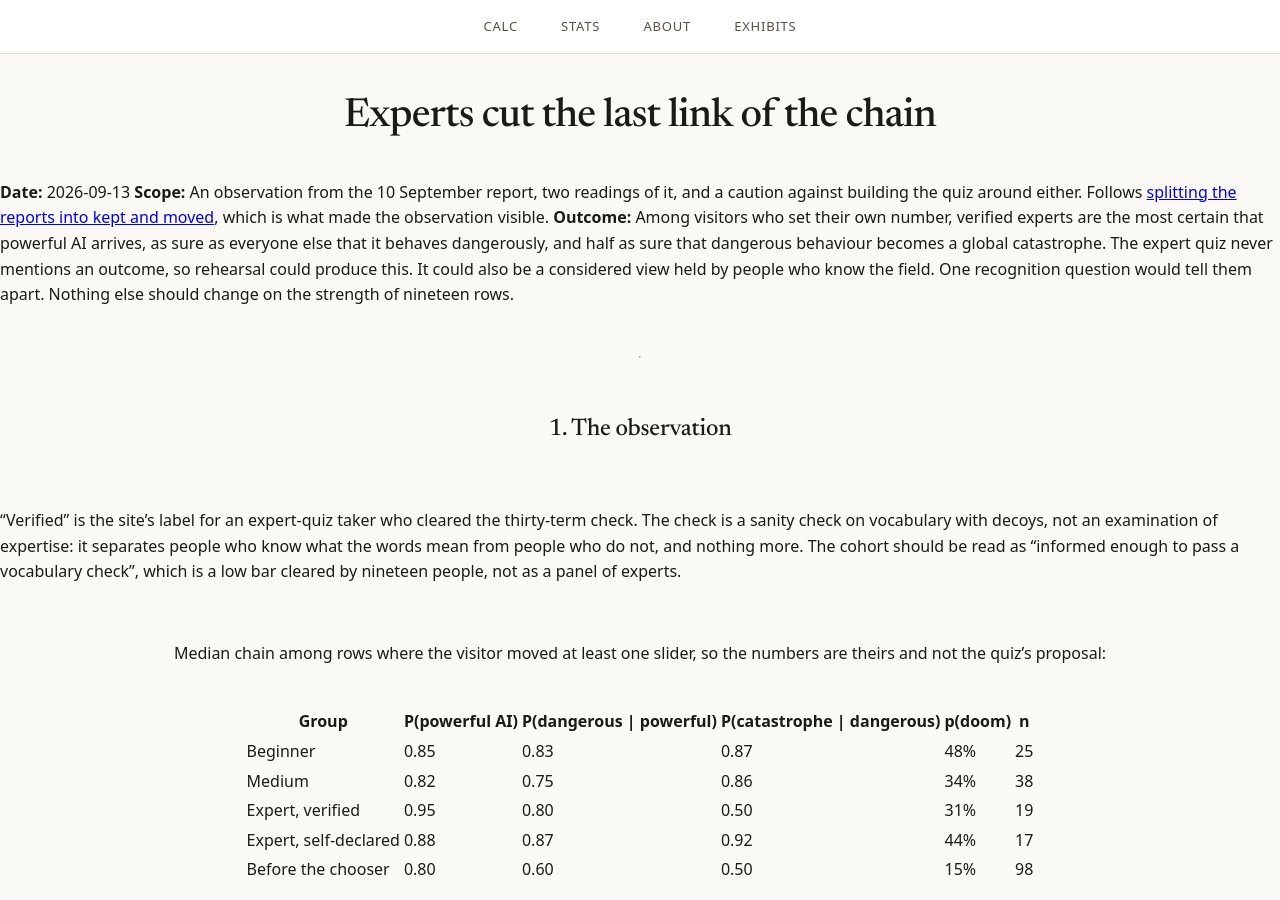
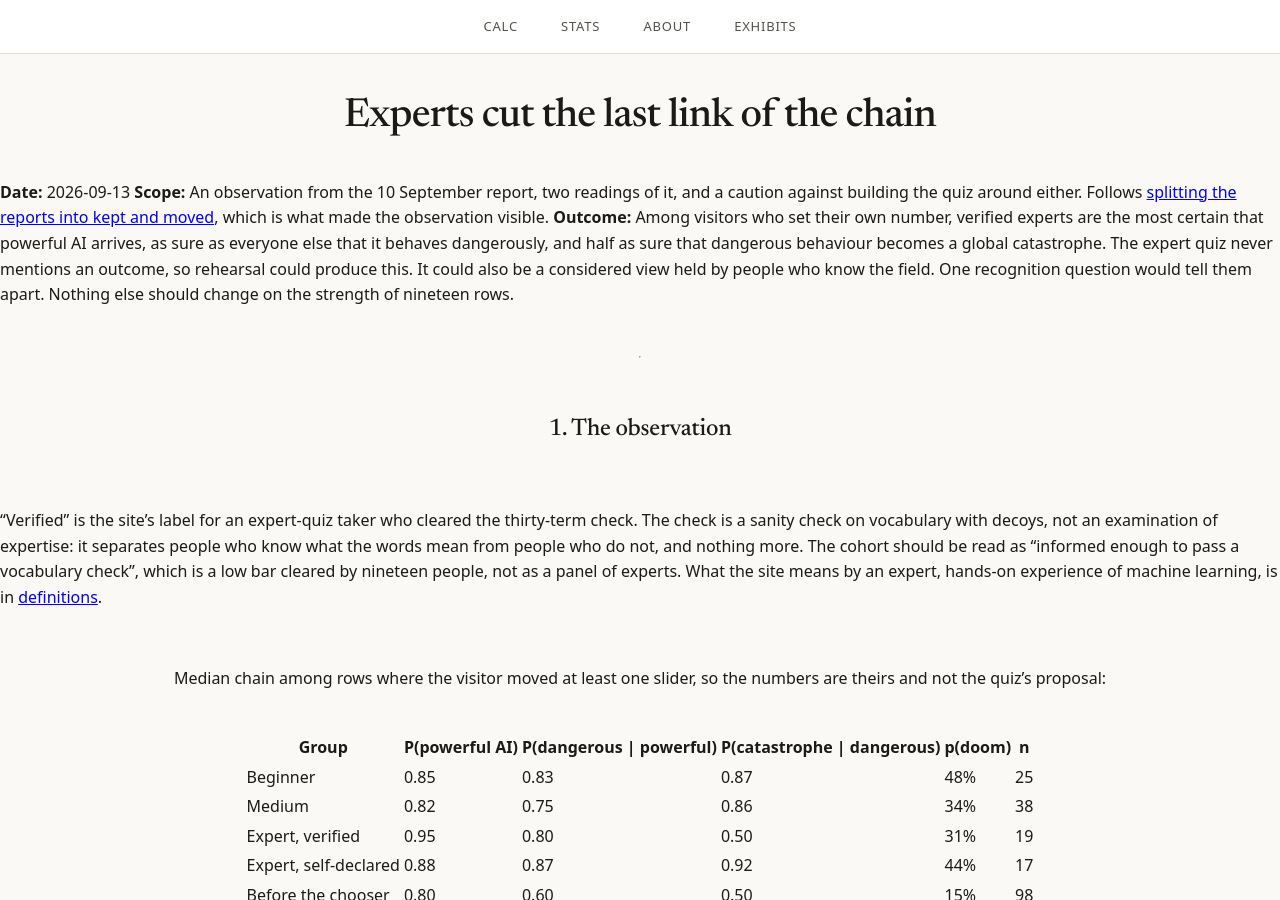
Before and after one commit to neoneye/pdoom-calculator, a Jekyll site: the page built from docs/2026-09-13-experts-cut-the-last-link.md, in a window 1280 px wide and 900 px high. Built offline with Jekyll 4.4.1, drawn with Linux system fonts in a browser that asks for light colours; our own code applies the rules of GitHub Pages for plain Markdown files.

Commit message:
Add docs/definitions.md with the site's definition of expert
An expert has hands-on machine-learning experience, not credentials or a
publication record. Record how the site's verified and self-declared labels
and survey "AI researcher" labels relate to it, and link the definition
from the README and the notes that use the term.

Co-Authored-By: Claude Opus 5 <noreply@anthropic.com>

```diff
--- a/docs/2026-09-13-experts-cut-the-last-link.md
+++ b/docs/2026-09-13-experts-cut-the-last-link.md
@@ -22,7 +22,8 @@ check. The check is a sanity check on vocabulary with decoys, not an examination
 expertise: it separates people who know what the words mean from people who do not,
 and nothing more. The cohort should be read as "informed enough to pass a
 vocabulary check", which is a low bar cleared by nineteen people, not as a panel of
-experts.
+experts. What the site means by an expert, hands-on experience of machine learning,
+is in [definitions](definitions.md#expert).
 
 Median chain among rows where the visitor moved at least one slider, so the
 numbers are theirs and not the quiz's proposal:
```
Also changed, not shown: docs/2026-09-15-espai-2024.md (+1 -1 lines), docs/definitions.md (added, +35 -0 lines), README.md.
